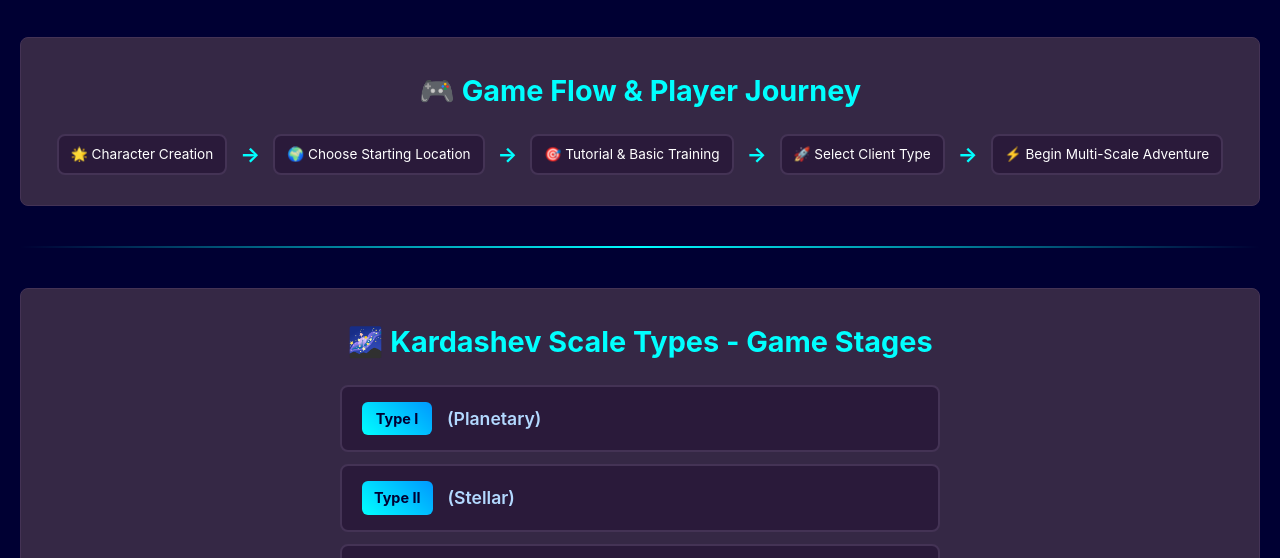
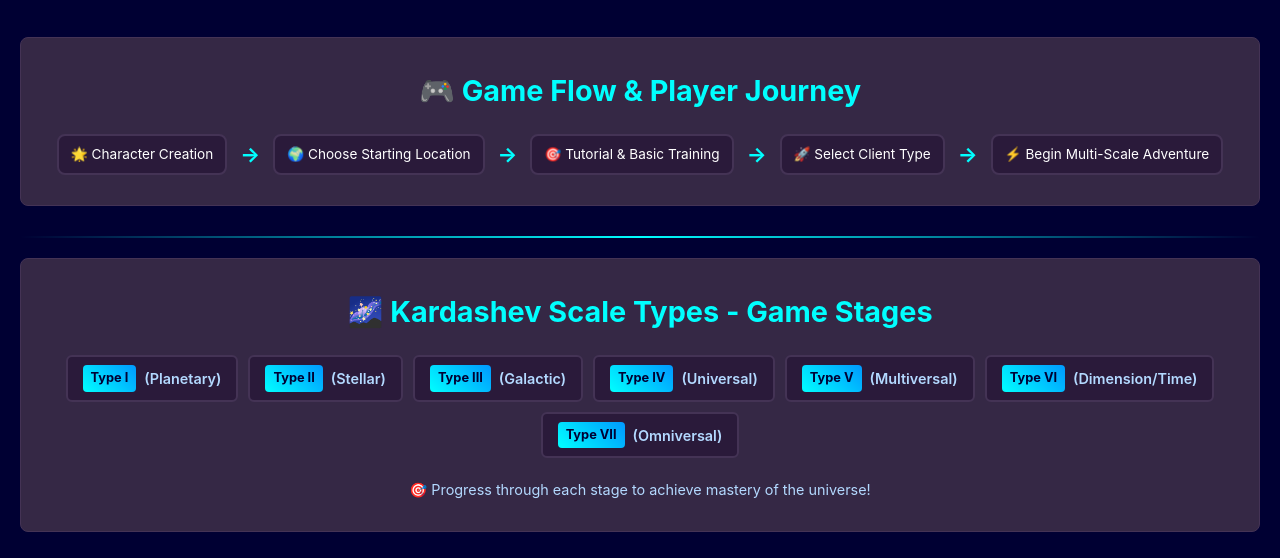
Before and after one commit to jgcampbell300/nxw, a website: page frontend/design.html in a window 1280 px wide. Shown: the part 166-724 px from the top of the page. Drawn offline with Linux system fonts and the light colour scheme.

Commit message:
Condense Kardashev Scale section for better readability and space efficiency

```diff
--- a/frontend/design.html
+++ b/frontend/design.html
@@ -352,49 +352,50 @@
         .separator {
             height: 2px;
             background: linear-gradient(90deg, transparent, #00ffff, transparent);
-            margin: 40px 0;
+            margin: 20px 0;
             border-radius: 1px;
         }
 
         .kardashev-list {
             display: flex;
-            flex-direction: column;
-            gap: 12px;
-            max-width: 600px;
-            margin: 0 auto;
+            flex-wrap: wrap;
+            gap: 10px;
+            justify-content: center;
+            margin: 20px 0;
         }
 
         .kardashev-item {
             display: flex;
             align-items: center;
-            gap: 15px;
-            padding: 15px 20px;
+            gap: 8px;
+            padding: 8px 15px;
             background: #2a1a3a;
             border: 2px solid #443355;
-            border-radius: 8px;
+            border-radius: 6px;
             transition: all 0.3s ease;
+            min-width: 140px;
         }
 
         .kardashev-item:hover {
             border-color: #00ffff;
             transform: translateY(-2px);
-            box-shadow: 0 5px 15px rgba(0, 255, 255, 0.2);
+            box-shadow: 0 3px 10px rgba(0, 255, 255, 0.2);
         }
 
         .kardashev-type {
             background: linear-gradient(45deg, #00ffff, #0099ff);
             color: #000033;
-            padding: 5px 12px;
-            border-radius: 6px;
+            padding: 3px 8px;
+            border-radius: 4px;
             font-weight: bold;
-            font-size: 0.9em;
-            min-width: 70px;
+            font-size: 0.8em;
+            min-width: 50px;
             text-align: center;
         }
 
         .kardashev-name {
             color: #b3d9ff;
-            font-size: 1.1em;
+            font-size: 0.9em;
             font-weight: 600;
         }
 
```
